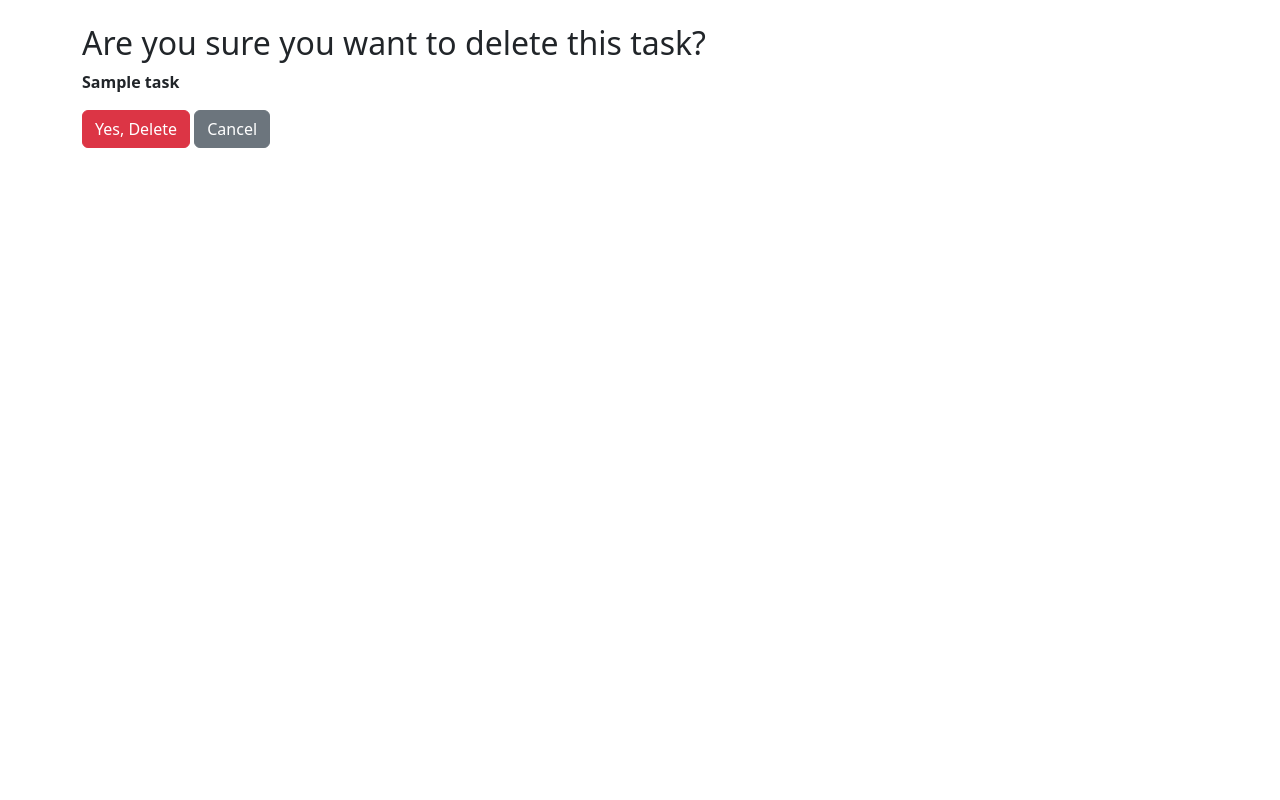
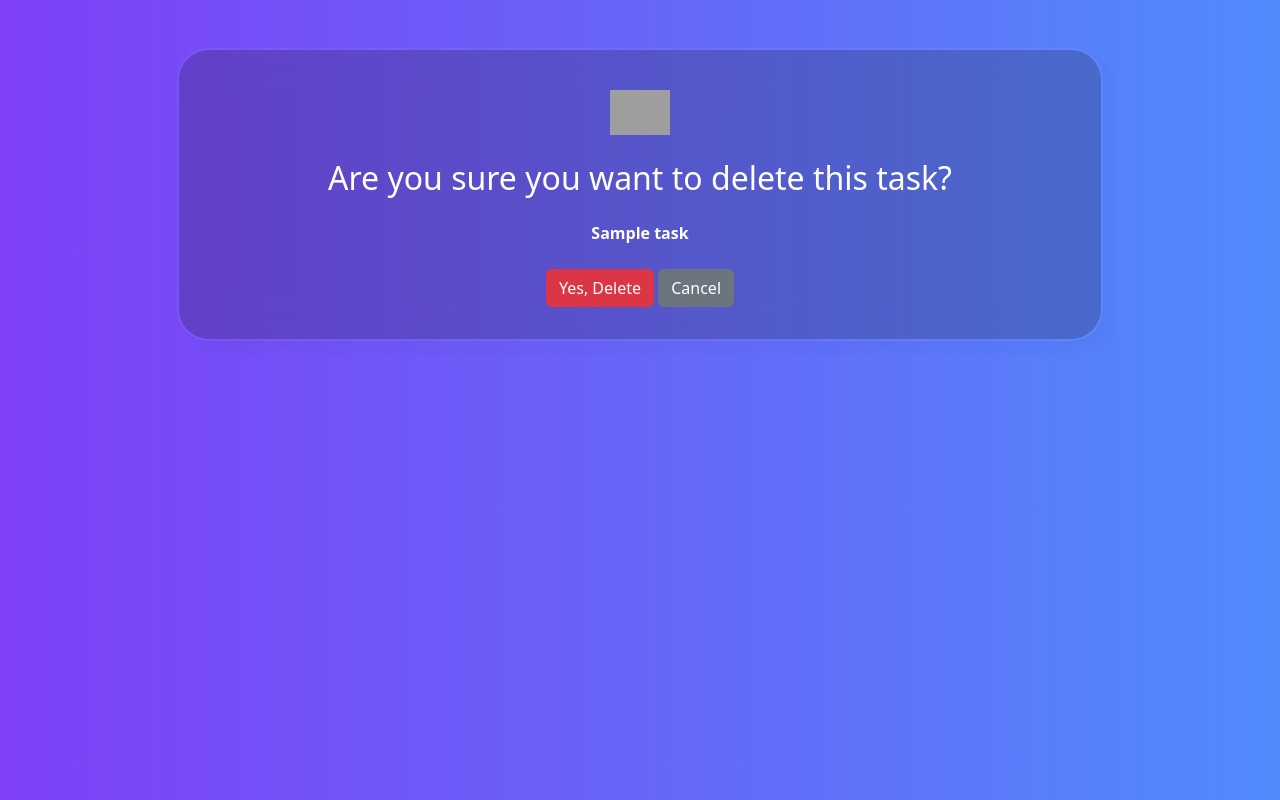
Before and after one commit to JackSummerfield1/task-manager-p4, a Django app: page /task/delete/1/ in a window 1280 px wide. Run offline with Django 4.2, Linux system fonts and the light colour scheme; a user stored in the database is signed in; tables that the repository leaves empty hold one stand-in row (values such as "Sample post"); some libraries are stand-ins or nearby versions; grey boxes are pictures that could not be loaded.

Commit message:
feat: build delete confirmation page to follow same theme as list

```diff
--- a/tasks/templates/tasks/task_delete.html
+++ b/tasks/templates/tasks/task_delete.html
@@ -1,17 +1,27 @@
 {% extends 'base.html' %}
 
 {% block content %}
-
-<body>
-    <div class="container mt-4">
-        <h2>Are you sure you want to delete this task?</h2>
-        <p><strong>{{ task.title }}</strong></p>
-        <form method="post">
-            {% csrf_token %}
-            <button type="submit" class="btn btn-danger">Yes, Delete</button>
-            <a href="{% url 'task_list' %}" class="btn btn-secondary">Cancel</a>
-        </form>
+<section class="gradient-custom-2">
+    <div class="container py-5 h-100">
+        <div class="row d-flex justify-content-center align-items-center h-100">
+            <div class="col-md-12 col-xl-10">
+                <div class="card mask-custom">
+                    <div class="card-body p-4 text-white">
+                        <div class="text-center pt-3 pb-2">
+                            <img src="https://mdbcdn.b-cdn.net/img/Photos/new-templates/bootstrap-todo-list/check1.webp"
+                                alt="Check" width="60">
+                            <h2 class="my-4">Are you sure you want to delete this task?</h2>
+                            <p class="my-4"><strong>{{ task.title }}</strong></p>
+                            <form method="post">
+                                {% csrf_token %}
+                                <button type="submit" class="btn btn-danger">Yes, Delete</button>
+                                <a href="{% url 'task_list' %}" class="btn btn-secondary">Cancel</a>
+                            </form>
+                        </div>
+                    </div>
+                </div>
+            </div>
+        </div>
     </div>
-</body>
-
+</section>
 {% endblock %}
```
